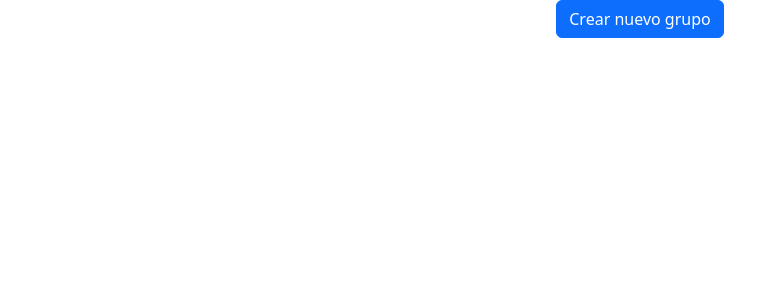
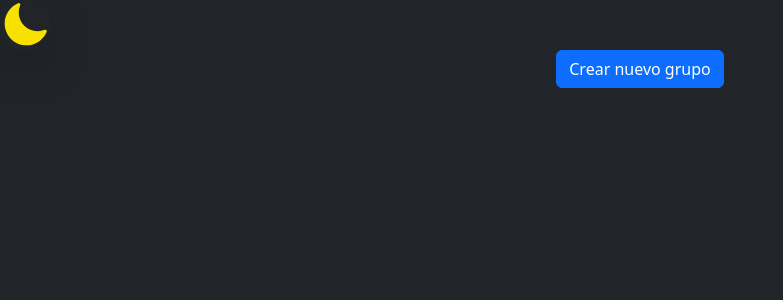
Before and after one commit to SantiHSilva/OrganizaTuHorario, a React (Vite) app: page / in a window 1280 px wide. Shown: the top 300 px of the page, without its empty margins (0-783 px from the left). Built offline with nearby package versions, Linux system fonts and the light colour scheme.

Commit message:
Add: Theme Toggle (Dark/Light)

```diff
--- a/package.json
+++ b/package.json
@@ -14,6 +14,7 @@
     "react": "^18.2.0",
     "react-bootstrap": "^2.8.0",
     "react-dom": "^18.2.0",
+    "react-icons": "^4.10.1",
     "react-router-dom": "^6.14.1",
     "react-toastify": "^9.1.3",
     "sweetalert2": "^11.6.13"
--- a/src/App.jsx
+++ b/src/App.jsx
@@ -1,6 +1,7 @@
 import './Components/Styles/App.css';
 import DataRoot from "./Components/CRUD/DataRoot.jsx";
-import { globalGroupList } from "./Utils/GlobalVars.js";
+import { globalGroupList, theme } from "./Utils/GlobalVars.js";
+import {ThemeButton} from "./Components/themeButton.jsx";
 
 function App() {
 
@@ -8,7 +9,8 @@ function App() {
 
   return (
     <>
-      < DataRoot data={globalGroupList} />
+      <ThemeButton currentTheme={theme} />
+      <DataRoot data={globalGroupList} />
     </>
   )
 }
--- a/src/Components/CRUD/Groups/CrearGrupoModal.jsx
+++ b/src/Components/CRUD/Groups/CrearGrupoModal.jsx
@@ -56,8 +56,9 @@ function TestingModal({toggleUpdate}){
   function saveChanges(){
     console.log("Guardando cambios...")
     const name = getValueById("groupName");
+    const color = getValueById("groupColor");
     if (name){
-      saveValues(name, hexColor);
+      saveValues(name, color);
       toast.info('Wow so easy!', {
         icon: "success",
         position: "top-center",
@@ -96,8 +97,7 @@ function TestingModal({toggleUpdate}){
 
       <Modal
        show={show}
-       onShow={createNewColor}
-       onHide={handleSave}
+       onHide={() => {handleSave(); createNewColor();}}
        size=''
        aria-labelledby="contained-modal-title-vcenter"
        centered
--- a/src/Components/Data/themeManager.js
+++ b/src/Components/Data/themeManager.js
@@ -1,3 +1,15 @@
-let theme = true; // true = light, false = dark
+function getTheme(){
+  /*Return "dark" if theme is not set in session storage*/
+  const theme = window.sessionStorage.getItem("theme");
+  return theme === null ? "dark" : theme;
+}
 
-export { theme };
+let theme = getTheme(); // TODO: Global Variable
+
+function toggleTheme(){
+  theme = theme === "dark" ? "light" : "dark";
+  window.sessionStorage.setItem("theme", theme);
+  document.documentElement.setAttribute("data-bs-theme", theme);
+}
+
+export { theme, toggleTheme };
--- /dev/null
+++ b/src/Components/themeButton.jsx
@@ -0,0 +1,62 @@
+import {toggleTheme} from "./Data/themeManager.js";
+import {memo, useMemo, useState} from "react";
+import {HiSun, HiMoon} from "react-icons/hi2";
+
+function ComponentThemeButton({currentTheme}){
+
+  const [theme, setTheme] = useState(currentTheme);
+
+  const setIcon = useMemo(
+    () => {
+      console.log("Updating ThemeButton...")
+      console.log("Current theme: " + theme)
+      return getIcon();
+    }, [theme]);
+
+  function getIcon(){
+    const id = "themeButton";
+    return theme === "dark" ?
+      <HiMoon
+        id={id}
+        onClick={changeThemeButton}
+        className={'shadow-lg icon-link'}
+        size={50}
+        aria-hidden = "true"
+        style={
+          {
+            fill: "#f7e100",
+            cursor: "pointer",
+            borderRadius: "50%",
+          }
+        }
+
+      /> :
+      <HiSun
+        id={id}
+        onClick={changeThemeButton}
+        className={'shadow-lg icon-link'}
+        size={50}
+        aria-hidden = "true"
+        style={
+          {
+            fill: "#f7e100",
+            cursor: "pointer",
+            borderRadius: "50%",
+          }
+        }
+      />;
+  }
+
+  function changeThemeButton(){
+    toggleTheme();
+    setTheme(theme === "dark" ? "light" : "dark");
+  }
+
+  return(
+    <div>
+      {setIcon}
+    </div>
+  )
+}
+
+export const ThemeButton = memo(ComponentThemeButton);
--- a/src/main.jsx
+++ b/src/main.jsx
@@ -1,6 +1,9 @@
 import ReactDOM from 'react-dom/client'
 import {RouterProvider} from "react-router-dom";
 import {Urls} from "./Urls.jsx";
+import { theme } from './Utils/GlobalVars.js';
+
+document.documentElement.setAttribute('data-bs-theme', theme) // Bootstrap 5
 
 ReactDOM.createRoot(document.getElementById('root')).render(
   // <React.StrictMode>
```
Also changed, not shown: 2 other files (tests, documents, lock files or other folders).
